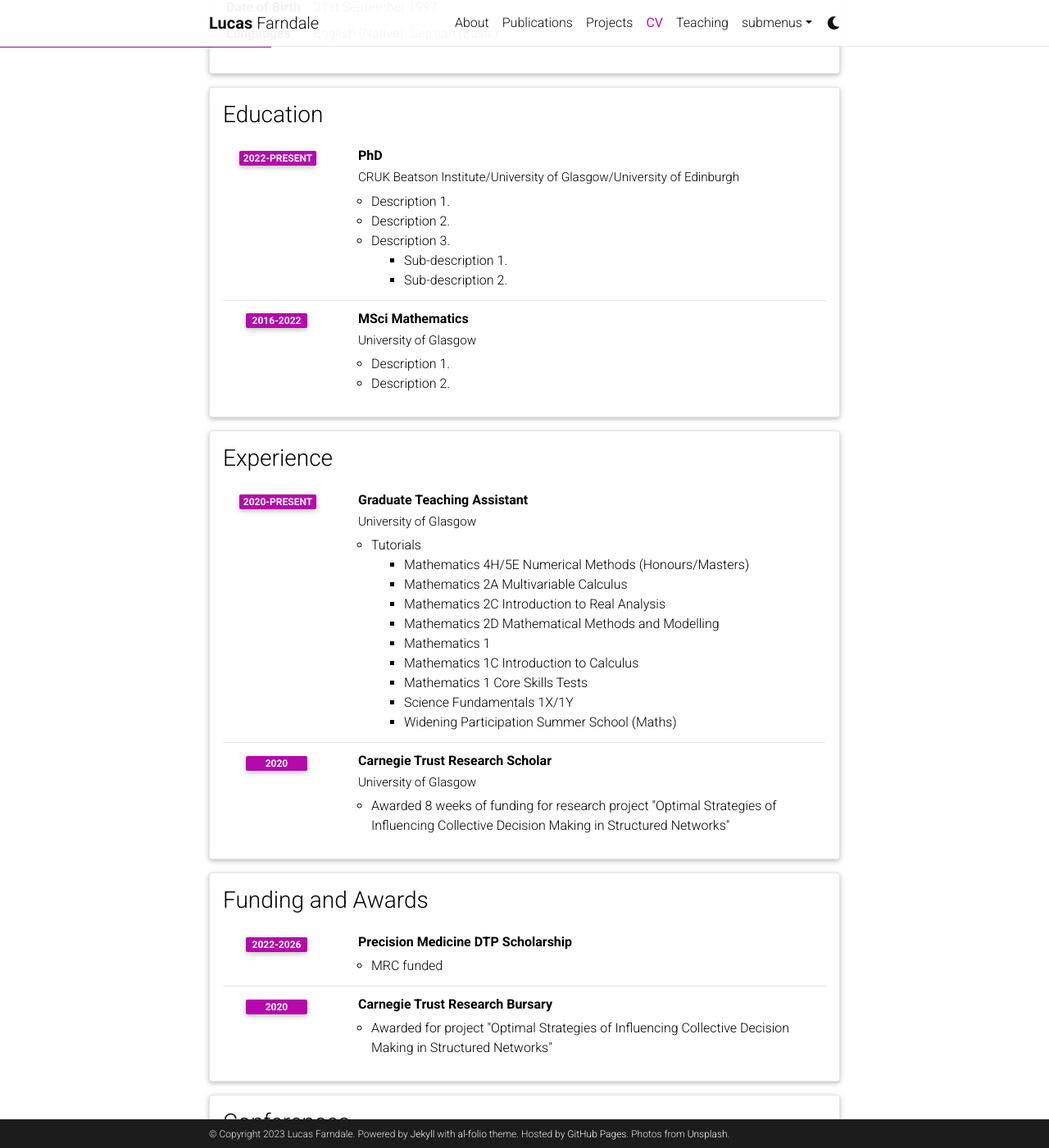
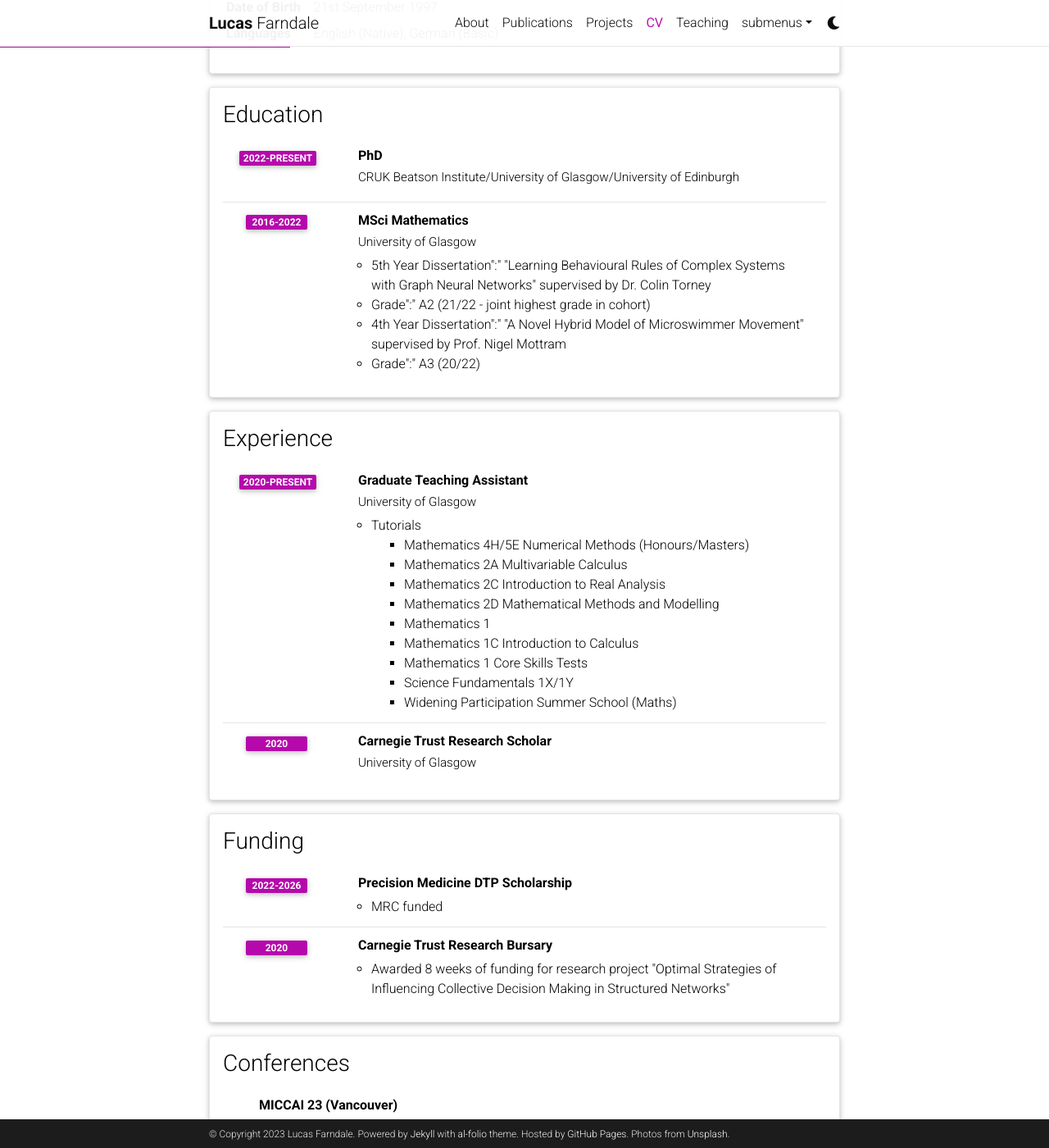
Before and after one commit to lucasfarndale/lucasfarndale.github.io, a Jekyll site: the page built from _pages/cv.md, in a window 1280 px wide and 1400 px high, scrolled down 287 px. Shown: the whole window at 82% size. Built offline with Jekyll 4.4.1, drawn with Linux system fonts in a browser that asks for light colours; comment, search, counter and statistics services are not loaded; a style sheet for code colours, icons or effects is not loaded; some of the changed text lies outside the part shown.

Commit message:
Update cv.yml

```diff
--- a/_data/cv.yml
+++ b/_data/cv.yml
@@ -14,19 +14,15 @@
     - title: PhD
       institution: CRUK Beatson Institute/University of Glasgow/University of Edinburgh
       year: 2022-present
-      description:
-        - Description 1.
-        - Description 2.
-        - title: Description 3.
-          contents:
-            - Sub-description 1.
-            - Sub-description 2.
+
     - title: MSci Mathematics
       institution: University of Glasgow
       year: 2016-2022
       description:
-        - Description 1.
-        - Description 2.
+        - 5th Year Dissertation":" "Learning Behavioural Rules of Complex Systems with Graph Neural Networks" supervised by Dr. Colin Torney
+        - Grade":" A2 (21/22 - joint highest grade in cohort)
+        - 4th Year Dissertation":" "A Novel Hybrid Model of Microswimmer Movement" supervised by Prof. Nigel Mottram
+        - Grade":" A3 (20/22)
 
 - title: Experience
   type: time_table
@@ -49,10 +45,8 @@
     - title: Carnegie Trust Research Scholar
       institution: University of Glasgow
       year: 2020
-      description:
-        - Awarded 8 weeks of funding for research project "Optimal Strategies of Influencing Collective Decision Making in Structured Networks"
 
-- title: Funding and Awards
+- title: Funding
   type: time_table
   contents:
     - title: Precision Medicine DTP Scholarship
@@ -61,7 +55,7 @@
 
     - title: Carnegie Trust Research Bursary
       year: 2020
-      description: Awarded for project "Optimal Strategies of Influencing Collective Decision Making in Structured Networks"
+      description: Awarded 8 weeks of funding for research project "Optimal Strategies of Influencing Collective Decision Making in Structured Networks"
 
 - title: Conferences
   type: time_table
@@ -74,7 +68,7 @@
     - year: 2023
       items:
         - Presented Talk "Super Vision without supervision":" Leveraging Self-Supervised Multimodal Integration for Enhanced Medical Imaging"
-        - Award for best talk
+        - Award for best talk at conference
 
 - title: Academic Interests
   type: nested_list
```
